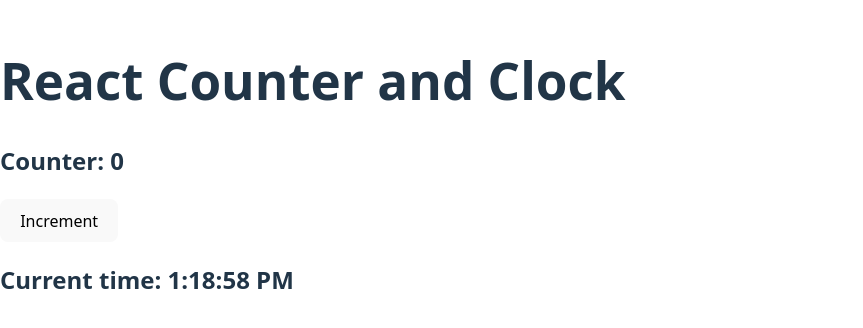
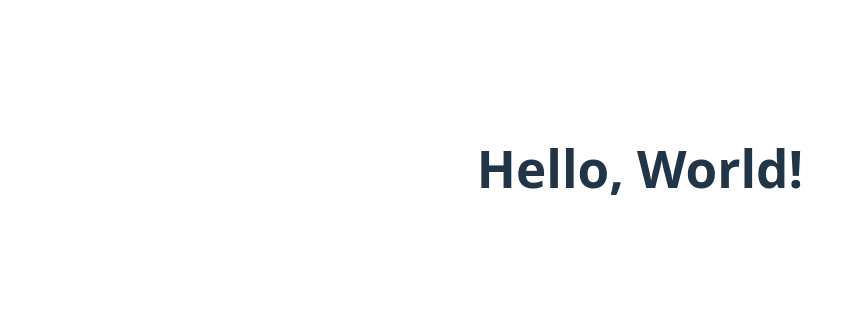
Before and after one commit to Chrisack66/Esercizi-React, a React (Vite) app in the folder Esercizi_React/: page / in a window 1280 px wide. Shown: the part 232-560 px from the top of the page, without its empty margins (0-863 px from the left). Built offline with nearby package versions, Linux system fonts and the light colour scheme.

Commit message:
Hello world

```diff
--- a/Esercizi_React/src/App.jsx
+++ b/Esercizi_React/src/App.jsx
@@ -1,13 +1,14 @@
-import Counter from './Counter';
-import Clock from './Clock';
+import { useState } from 'react';
+import './App.css';
+import HelloWorld from './hello_world.jsx';
 
 function App() {
+  const [count, setCount] = useState(0);
+
   return (
-    <div>
-      <h1>React Counter and Clock</h1>
-      <Counter/>
-      <Clock />
-    </div>
+    <>
+      <HelloWorld />
+    </>
   );
 }
 
--- a/Esercizi_React/src/Clock.jsx
+++ /dev/null
@@ -1,21 +0,0 @@
-import { useState, useEffect } from 'react';
-
-function Clock() {
-  const [time, setTime] = useState(new Date());
-
-  useEffect(() => {
-    const intervalId = setInterval(() => {
-      setTime(new Date());
-    }, 1000);
-
-    return () => clearInterval(intervalId);
-  }, []);
-
-  return (
-    <div>
-      <h2>Current time: {time.toLocaleTimeString()}</h2>
-    </div>
-  );
-}
-
-export default Clock;
--- a/Esercizi_React/src/Counter.jsx
+++ /dev/null
@@ -1,22 +0,0 @@
-import { useState, useEffect } from 'react';
-
-function Counter({ initialValue = 0, step = 1 }) {
-  const [counter, setCounter] = useState(initialValue);
-
-  const handleIncrement = () => {
-    setCounter ((c) => c + 1);
-  };
-
-  useEffect(() => {
-    console.log(`Counter updated: ${counter}`);
-  }, [counter]);
-
-  return (
-    <div>
-      <h2>Counter: {counter}</h2>
-      <button onClick={handleIncrement}>Increment</button>
-    </div>
-  );
-}
-
-export default Counter;
--- /dev/null
+++ b/Esercizi_React/src/hello_world.jsx
@@ -0,0 +1,7 @@
+function HelloWorld() {
+  return (
+    <h1>Hello, World!</h1>
+  );
+}
+
+export default HelloWorld;
```
